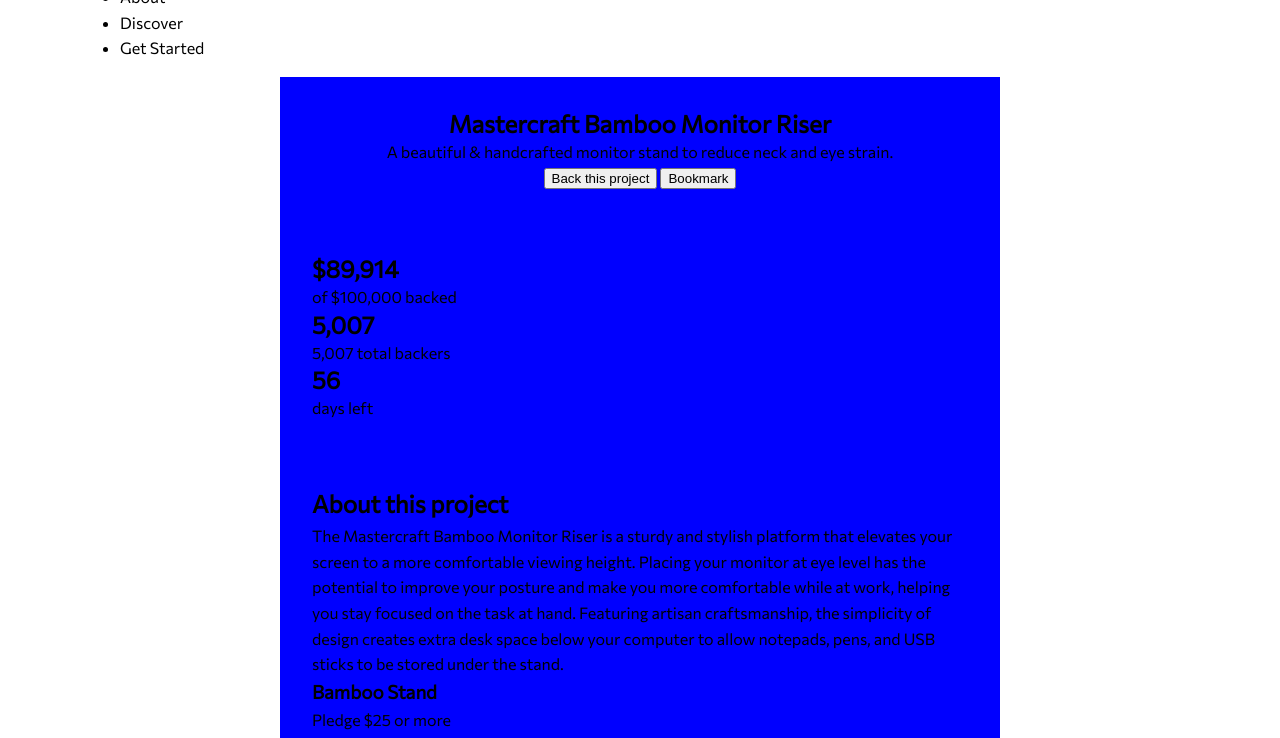
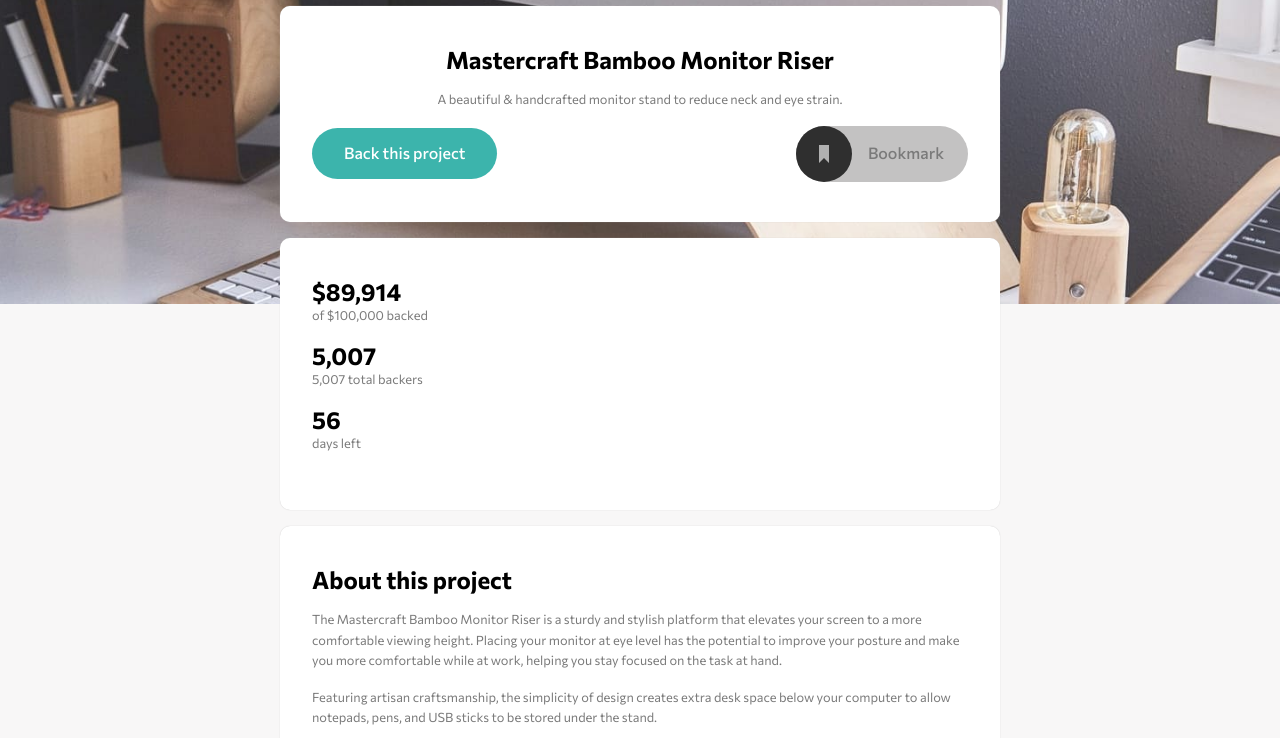
Before and after one commit to CrazyMachine2/Crowdfunding-product-page, a plain HTML site: page index.html in a window 1280 px wide. Shown: the part 52-790 px from the top of the page. Drawn offline with Linux system fonts and the light colour scheme.

Commit message:
added navbar, buttons and completed first card

```diff
--- a/index.html
+++ b/index.html
@@ -1,36 +1,46 @@
 <!DOCTYPE html>
 <html lang="en">
+
 <head>
   <meta charset="UTF-8">
   <meta name="viewport" content="width=device-width, initial-scale=1.0"> <!-- displays site properly based on user's device -->
 
   <link rel="icon" type="image/png" sizes="32x32" href="./images/favicon-32x32.png">
   <link rel="preconnect" href="https://fonts.gstatic.com">
-  <link href="https://fonts.googleapis.com/css2?family=Commissioner&display=swap" rel="stylesheet">
+  <link href="https://fonts.googleapis.com/css2?family=Commissioner:wght@400;500;700&display=swap" rel="stylesheet">
   <link rel="stylesheet" href="solution/css/main.css">
 
   <title>Frontend Mentor | Crowdfunding product page</title>
 </head>
+
 <body>
   <header>
-      <div class="container container--wide">
-        <div class="logo"><img src="./images/logo.svg" alt="crowdfund logo"/></div>
-        <ul class="navbar">
-          <li class="nav-link">About</li>
-          <li class="nav-link">Discover</li>
-          <li class="nav-link">Get Started</li>
+    <div class="container container--wide navbar-container">
+      <div class="logo"><img src="./images/logo.svg" alt="crowdfund logo" /></div>
+
+      <nav class="navbar">
+        <ul class="navbar-list">
+          <li class="nav-link"><a href="#">About</a></li>
+          <li class="nav-link"><a href="#">Discover</a></li>
+          <li class="nav-link"><a href="#">Get Started</a></li>
         </ul>
+      </nav>
+
+      <nav class="nav-responsive">
+        <img src="./images/icon-hamburger.svg" alt="burger">
+      </nav>
     </div>
   </header>
 
+  <main>
     <div class="container">
       <section class="text-center">
-      <h1>Mastercraft Bamboo Monitor Riser</h1>
-      <p>A beautiful & handcrafted monitor stand to reduce neck and eye strain.
+        <h2 class="title">Mastercraft Bamboo Monitor Riser</h2>
+        <p class="description">A beautiful & handcrafted monitor stand to reduce neck and eye strain.
         </p>
-      <div class="split">
+        <div class="btn-group">
           <button class="btn btn-primary">Back this project</button>
-        <button class="btn btn-bookmark">Bookmark</button>
+          <button class="btn btn-default btn-with-image"><img src="./images/icon-bookmark.svg"/><div class="btn-text">Bookmark</div></button>
         </div>
       </section>
 
@@ -49,21 +59,19 @@
             <p>days left</p>
           </div>
         </div>
-
         <div class="progress-bar"></div>
       </section>
-
       <section>
-      <h2>About this project</h2>
-      <p>
+        <h2 class="title">About this project</h2>
+        <p class="description">
           The Mastercraft Bamboo Monitor Riser is a sturdy and stylish platform that elevates your screen
           to a more comfortable viewing height. Placing your monitor at eye level has the potential to improve
           your posture and make you more comfortable while at work, helping you stay focused on the task at hand.
-
+        </p>
+        <p>
           Featuring artisan craftsmanship, the simplicity of design creates extra desk space below your computer
           to allow notepads, pens, and USB sticks to be stored under the stand.
         </p>
-
         <div class="reward-card">
           <div class="split">
             <h3>Bamboo Stand</h3>
@@ -78,7 +86,6 @@
             <h1>101 <span>left</span></h1>
             <button class="btn btn-primary">Select Reward</button>
           </div>
-
         </div>
 
         <div class="reward-card">
@@ -114,7 +121,9 @@
         </div>
       </section>
     </div>
+  </main>
 </body>
+
 </html>
 
 
--- /dev/null
+++ b/solution/css/buttons.css
@@ -0,0 +1,69 @@
+.btn {
+    position: relative;
+    padding: 1rem 2rem;
+    font-family: inherit;
+    font-size: 100%;
+    font-weight: var(--fw-semibold);
+    line-height: var(--line-height-small);
+    border-radius: 99vh;
+    outline: none;
+    border: none;
+}
+
+.btn-group {
+    display: flex;
+    justify-content: space-between;
+    align-items: center;
+}
+
+.btn-primary {
+    color: var(--clr-neutral-100);
+    background-color: var(--clr-primary-400);
+    transition: background-color .25s;
+}
+
+.btn-default {
+    color: var(--clr-neutral-400);
+    background-color: var(--clr-neutral-200);
+    transition: background-color .25s, color .25s;
+}
+
+.btn-with-image {
+    padding: 0;
+}
+
+.btn-with-image .btn-text {
+    display: none;
+}
+
+.btn-primary:hover,
+.btn-default:hover {
+    cursor: pointer;
+}
+
+.btn-primary:hover {
+    background-color: var(--clr-primary-600);
+}
+
+.btn-default:hover {
+    background-color: var(--clr-neutral-400);
+    color: var(--clr-neutral-100);
+}
+
+@media(min-width: 600px){
+    .btn-with-image {
+        display: flex;
+        align-items: center;
+        justify-content: space-between;
+        padding: 0 1.5rem 0 0;
+    }
+
+    .btn-with-image .btn-text {
+        display: block;
+        padding-left: 1rem;
+    }
+
+    .btn-with-image img {
+        display: inline;
+    }
+}
--- a/solution/css/main.css
+++ b/solution/css/main.css
@@ -1,18 +1,22 @@
+@import url("./navbar.css");
+@import url("./buttons.css");
+
 :root {
     --clr-primary-400: #3CB4AC;
     --clr-primary-600: #147B74;
 
     --clr-neutral-100: #ffffff;
+    --clr-neutral-200: #c3c2c2;
     --clr-neutral-400: #7A7A7A;
     --clr-neutral-900: #000000;
 
     --ff-primary: 'Commissioner', sans-serif;
     --fw-regular: 400;
+    --fw-semibold: 500;
     --fw-bold: 700;
-    --fw-bolder: 900;
 
     --line-height-smaller: 1;
-    --line-height-small: 1.25;
+    --line-height-small: 1.15;
     --line-height-regular: 1.6;
     --line-height-large: 2;
 }
@@ -30,26 +34,66 @@
     font-weight: var(--fw-regular);
     font-size: 1rem;
     line-height: var(--line-height-regular);
+    background-image: url("../../images/image-hero-mobile.jpg");
+    background-position: top;
+    background-repeat: no-repeat;
+    background-size: contain;
+    -webkit-font-smoothing: antialiased;
+    background-color: rgba(221, 217, 217, 0.185);
 }
 
 body,
 h1,
 h2,
 h3,
-p {
+p,
+ul,
+pre,
+button {
     margin: 0;
+    padding: 0;
+}
+
+h1,
+h2 {
+    line-height: var(--line-height-small);
 }
 
 h1 {
     font-weight: var(--fw-bold);
-    line-height: var(--line-height-small);
+    font-weight: var(--fw-bold);
+}
+
+.title {
+    margin-bottom: 1rem;
+}
+
+p {
+    color: var(--clr-neutral-400);
+    font-size: clamp(.8rem, 1vh, 1rem);
+    margin-bottom: 1rem;
 }
 
 img {
     display: block;
+    width: auto;
 }
 
 /* layout */
+
+section {
+    padding: 2.5rem 2rem;
+    background-color: var(--clr-neutral-100);
+    box-shadow: 0 0 1px var(--clr-neutral-200);
+    border-radius: 10px;
+}
+
+main .container {
+    display: flex;
+    flex-direction: column;
+    gap: 1rem;
+}
+
 .container {
     margin: 0 auto;
     width: min(90%, 45rem);
@@ -59,12 +103,27 @@
     width: min(90%, 70rem);
 }
 
-section {
-    padding: 2rem;
-    background-color: blue;
-}
 
 /*util*/
 .text-center {
     text-align: center;
 }
+
+.text-right {
+    text-align: right;
+}
+
+.badge-circle {
+    position: absolute;
+    left: -40px;
+    top: 0;
+}
+
+
+/*media queries*/
+
+@media(min-width: 600px) {
+    body {
+        background-image: url("../../images/image-hero-desktop.jpg");
+    }
+}
--- /dev/null
+++ b/solution/css/navbar.css
@@ -0,0 +1,42 @@
+header {
+    padding: 1rem 0;
+}
+
+.navbar-container {
+    display: flex;
+    justify-content: space-between;
+}
+
+.navbar {
+    display: none;
+}
+
+.navbar-list {
+    display: flex;
+    gap: 1.25rem;
+}
+
+.navbar-list li {
+    list-style: none;
+    transition: transform .2s;
+}
+
+.navbar-list li:hover {
+    transform: scale(1.1);
+}
+
+.navbar-list li a {
+    text-decoration: none;
+    color: var(--clr-neutral-100)
+}
+
+
+@media(min-width: 600px) {
+    .nav-responsive {
+        display: none;
+    }
+
+    .navbar {
+        display: block;
+    }
+}
```
Lines whose indentation alone changed are shown as unchanged.
